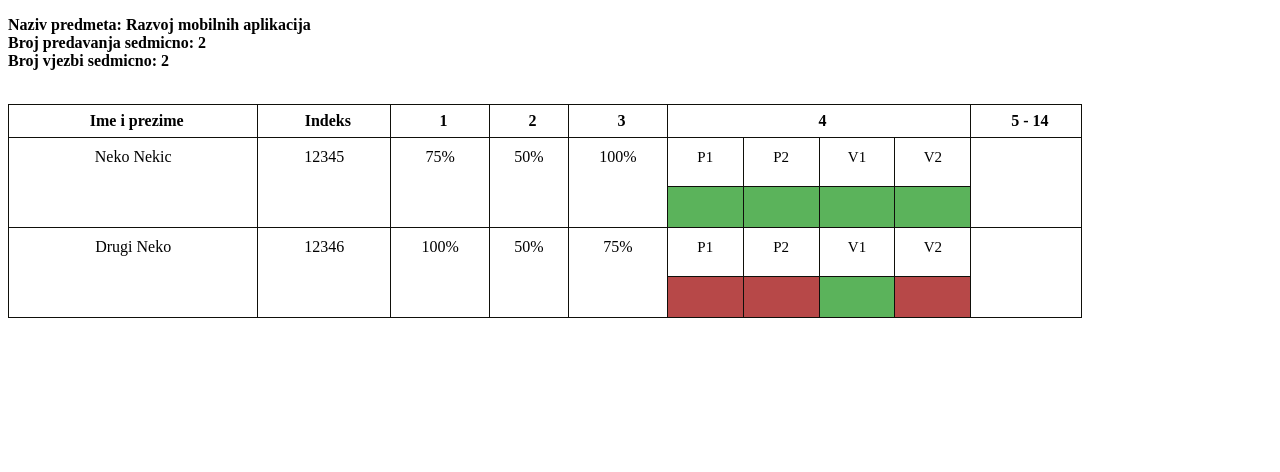
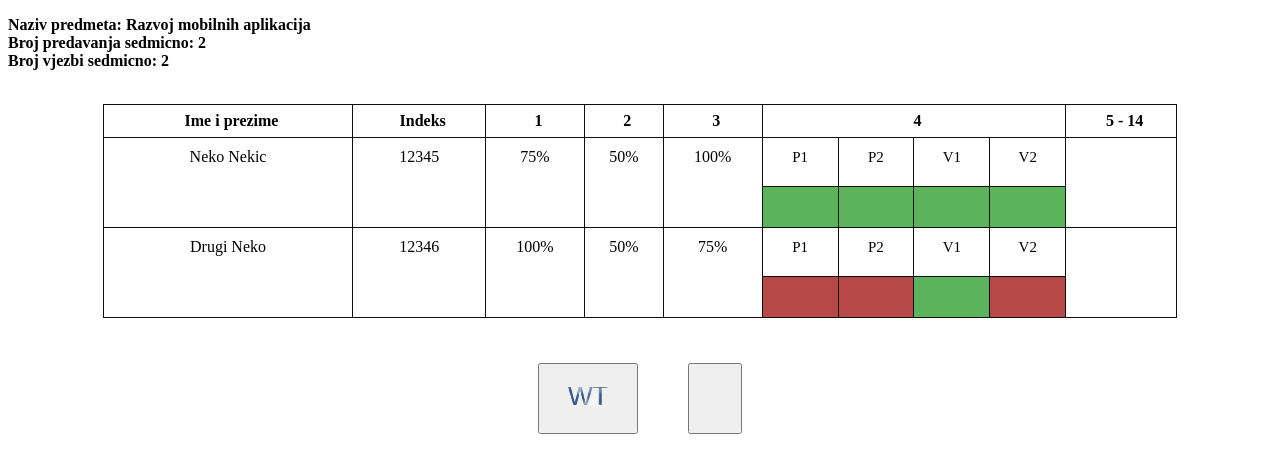
Before and after one commit to abrulic1/Web-Technologies-ETF, a plain HTML site: page html/prisustvo.html in a window 1280 px wide. Drawn offline with Linux system fonts and the light colour scheme.

Commit message:
Pokusaj dodavanja dugmadi...ne pozivaju se metode sljedecaSedmica i prethodnaSedmica

```diff
--- a/css/prisustvo.css
+++ b/css/prisustvo.css
@@ -3,6 +3,8 @@
   width: 85%;
   border: 1px solid black;
   border-collapse: collapse;
+  margin-left:auto;
+  margin-right: auto;
 }
 
 .glavna-tabela .iducesedmice{
@@ -61,3 +63,18 @@
     padding: 20px 5px;
     font-size: 15px;
   }
+
+
+  #dugmici{
+    margin:20px;
+    display: flex;
+    margin-left:auto;
+    margin-right: auto;
+    justify-content: center;
+
+  }
+
+  .dugme{
+    margin:25px;
+    padding: 20px 25px;
+  }
--- a/html/prisustvo.html
+++ b/html/prisustvo.html
@@ -4,7 +4,6 @@
       <title>Prisustvo</title>
       <meta charset="utf-8">
       <link rel="stylesheet" href="../css/prisustvo.css">
-      <script type="module" src="../scripts/prisustvo.js"></script>
     </head>
     <body>
         <div class="Osnovne-informacije">
@@ -122,5 +121,9 @@
           </tr>
        </table>
       </div>
+      <div id="dugmici"></div>
+
+      <script src="../scripts/TabelaPrisustvo.js"></script>
+      <script src="../scripts/prisustvo.js"></script>
     </body>
 </html>
--- a/scripts/TabelaPrisustvo.js
+++ b/scripts/TabelaPrisustvo.js
@@ -1,19 +1,64 @@
-export const TabelaPrisustvo = function (divRef, podaci) {
+let TabelaPrisustvo = function (divRef, podaci) {
     divRef.textContent="";
-    let trenutnaSedmica=0;
-
-    const sljedecaSedmica = function () {
-    }
-    const prethodnaSedmica = function () {
-    }
-
+    let ispravni = provjeriValidnostPodataka(podaci);
+    var trenutnaSedmica=0;
+    if(!ispravni)
+        divRef.textContent= "Podaci o prisustvu nisu validni!";
+    else
     crtanjeTabele(divRef,podaci, trenutnaSedmica);
 
+    let sljedecaSedmica = function () {
+        trenutnaSedmica++;
+       console.log(trenutnaSedmica);
+    }
+    let prethodnaSedmica = function () {
+        trenutnaSedmica--;
+        console.log(trenutnaSedmica);
+    }
     return {
     sljedecaSedmica,
     prethodnaSedmica
     }
 };
+
+function provjeriValidnostPodataka(podaci){
+    let ispravni = true;
+    for(let i=0; i<podaci.prisustva.length; i++){
+
+        if(podaci.prisustva[i].predavanja>podaci.brojPredavanjaSedmicno || podaci.prisustva[i].vjezbe>podaci.brojVjezbiSedmicno)
+          return false;
+
+        else if (podaci.prisustva[i].predavanja<0 || podaci.prisustva[i].vjezbe<0)
+          return false;
+
+          if(i!=podaci.prisustva.length-1)
+          for(let j=i+1; j<podaci.prisustva.length; j++){
+            if(podaci.prisustva[i].index===podaci.prisustva[j].index && podaci.prisustva[i].sedmica===podaci.prisustva[j].sedmica)
+             return false;
+          }
+
+          let imaUListi=false;
+          for(let j=0; j<podaci.studenti.length; j++){
+            if(podaci.prisustva[i].index===podaci.studenti[j].index)
+            imaUListi=true;
+          }
+          if(!imaUListi) return false;
+
+
+
+    }
+
+    for(let i=0; i<podaci.studenti.length-1; i++){
+        for(let j=i+1; j<podaci.studenti.length; j++){
+            if(podaci.studenti[i].index===podaci.studenti[j].index)
+            return false;
+        }
+    }
+
+
+
+    return ispravni;
+}
 
 
 
@@ -180,3 +225,24 @@ function vratiPostotakPrisustva(j,podaci){
         obracun=obracun*100;
         return obracun.toString().concat("%");
 };
+
+
+
+function dugmad(div){
+    console.log("pozvana dugmad");
+    let dugme = document.createElement("button");
+    div.appendChild(dugme);
+    dugme.classList="dugme";
+    dugme.addEventListener("click", function(event) {
+        TabelaPrisustvo.prethodnaSedmica;
+        console.log('clicked1');
+      });
+    dugme.innerHTML = '<img src="../img/ikonice/WT2.png" />';
+    let dugme2 = document.createElement("button");
+    div.appendChild(dugme2);
+    dugme2.classList="dugme";
+    dugme2.addEventListener("click", function(event) {
+        TabelaPrisustvo.sljedecaSedmica;
+        console.log('clicked2');
+      });
+};
--- a/scripts/prisustvo.js
+++ b/scripts/prisustvo.js
@@ -1,4 +1,5 @@
-import { TabelaPrisustvo } from "./TabelaPrisustvo.js";
+//import { TabelaPrisustvo, dugmad } from "./TabelaPrisustvo.js";
+//<script src="../scripts/TabelaPrisustvo.js"></script>
 
 let div = document.getElementById("divSadrzaj");
 //instanciranje
@@ -73,5 +74,9 @@ nazivPredmeta.innerHTML= "<b>"+"Naziv predmeta: " + object.predmet + "<br>" + "B
 //ovdje sam dodala broj predavanja i vjezbi jer nemamo informacije o ciklusu, smjeru isl. kao na prosloj spirali sto smo proizvoljno dodavali
 let prisustvo = TabelaPrisustvo(div, object);
 //pozivanje metoda
-prisustvo.sljedecaSedmica();
-prisustvo.prethodnaSedmica();
+let div2 = document.getElementById("dugmici");
+
+
+dugmad(div2);
+//prisustvo.sljedecaSedmica();
+//prisustvo.prethodnaSedmica();
```
Also changed, not shown: arrow-right-solid.svg (added), 3 other files.
